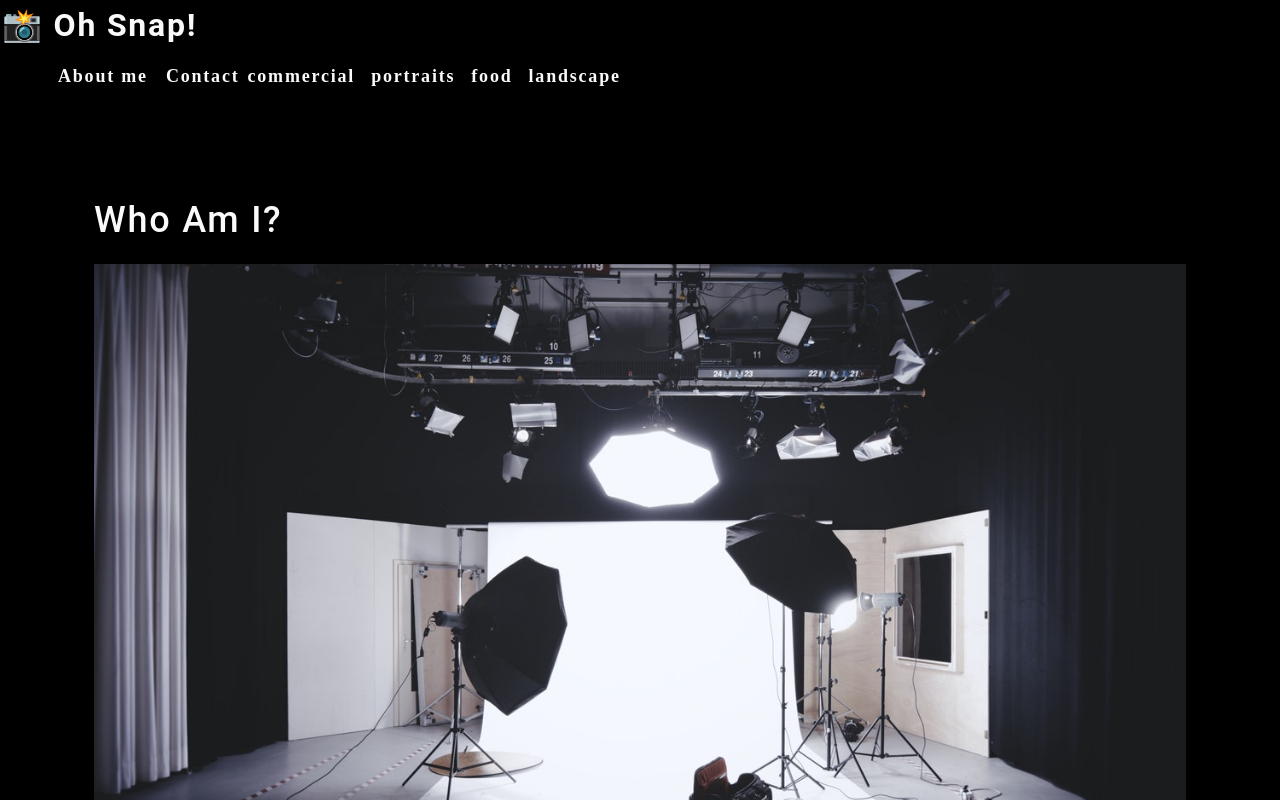
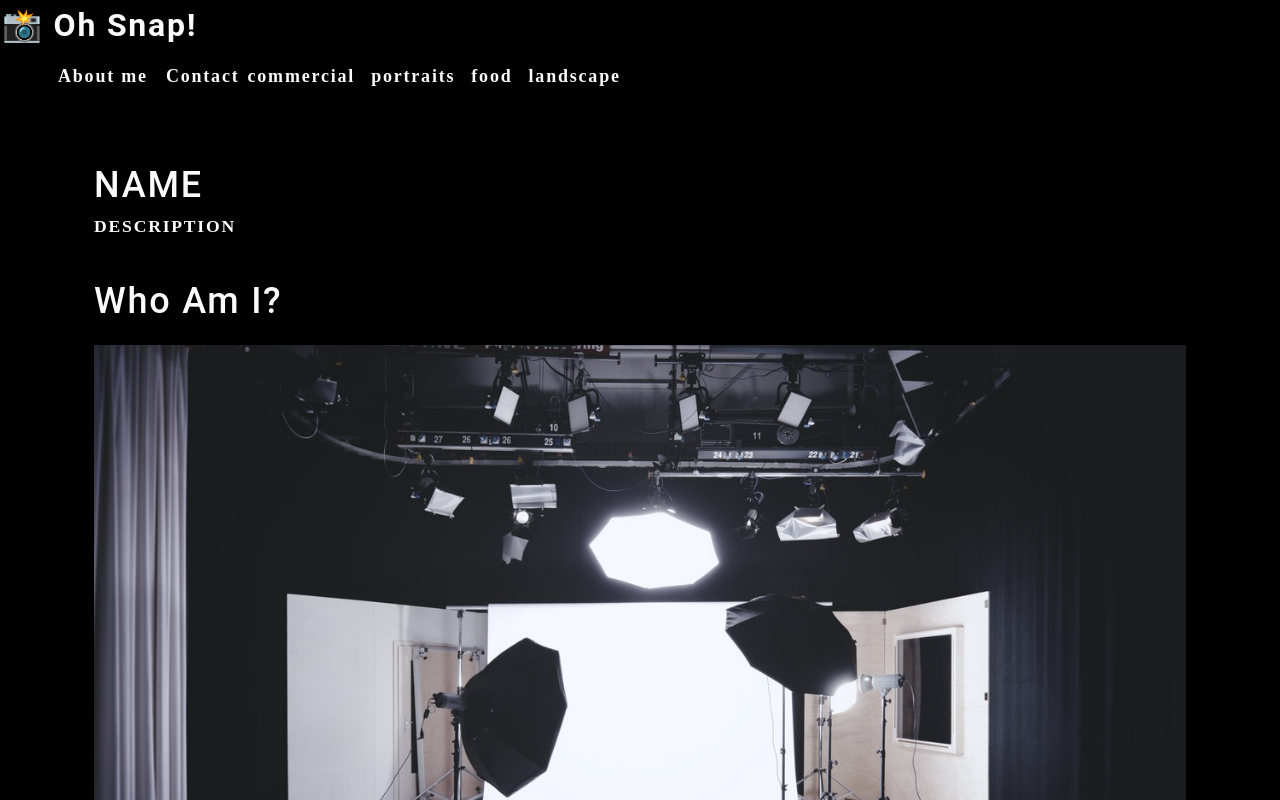
Before and after one commit to Theresa2013/photo-port, a React (Create React App) app: page / in a window 1280 px wide. Shown: the top 800 px of the page. Built offline with nearby package versions, Linux system fonts and the light colour scheme.

Commit message:
start gallery component

```diff
--- a/src/App.js
+++ b/src/App.js
@@ -2,6 +2,7 @@
 import './App.css';
 import Nav from './components/Nav'
 import About from './components/About';
+import Gallery from './components/Gallery';
 
 function App() {
   return (
@@ -9,6 +10,7 @@
       <Nav>
       </Nav>
       <main>
+        <Gallery></Gallery>
         <About></About>
       </main>
     </div>
--- /dev/null
+++ b/src/components/Gallery/index.js
@@ -0,0 +1,12 @@
+import React from 'react';
+
+function Gallery() {
+    return (
+        <section>
+            <h1>NAME</h1>
+            <p>DESCRIPTION</p>
+        </section>
+    )
+}
+
+export default Gallery;
```
